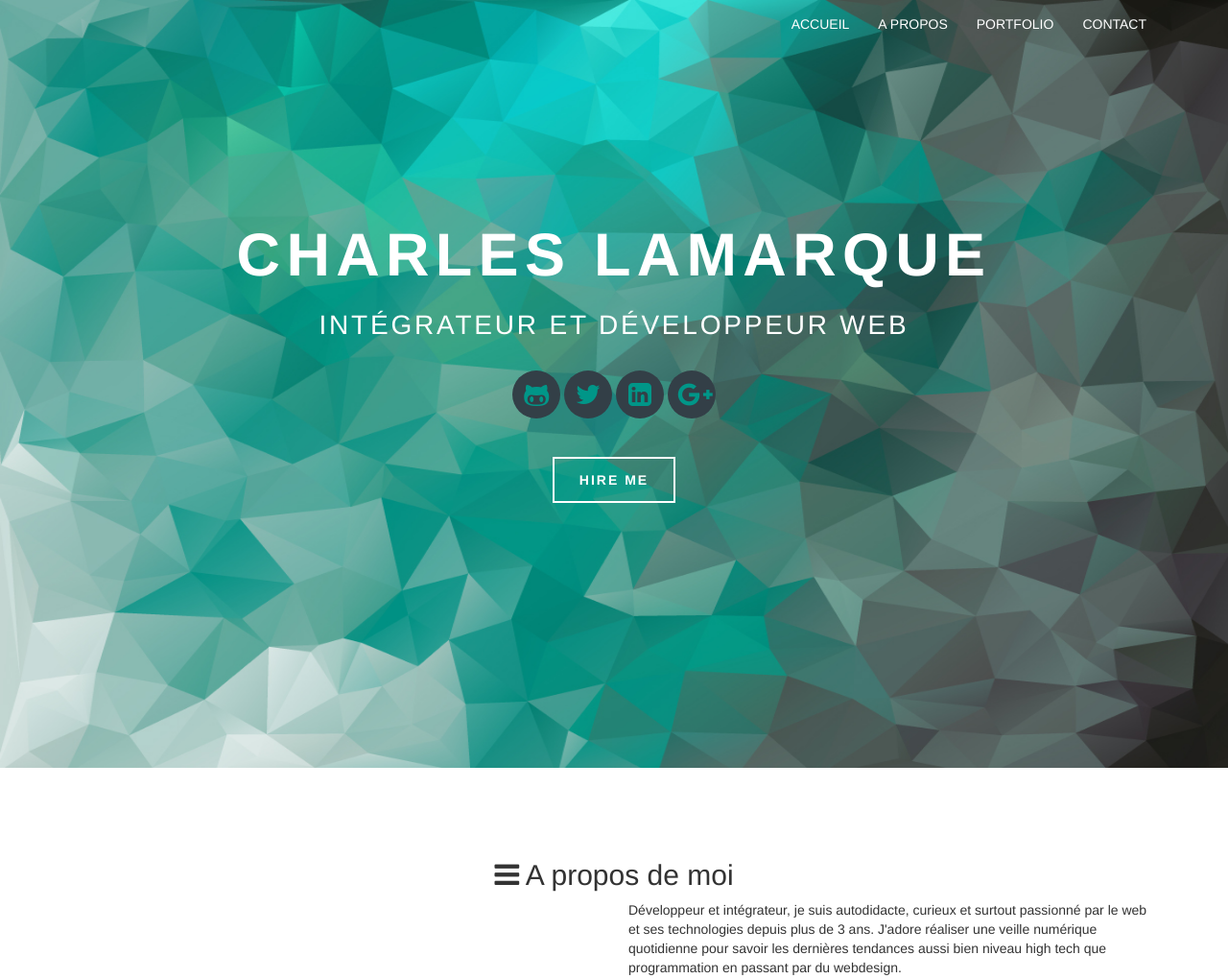
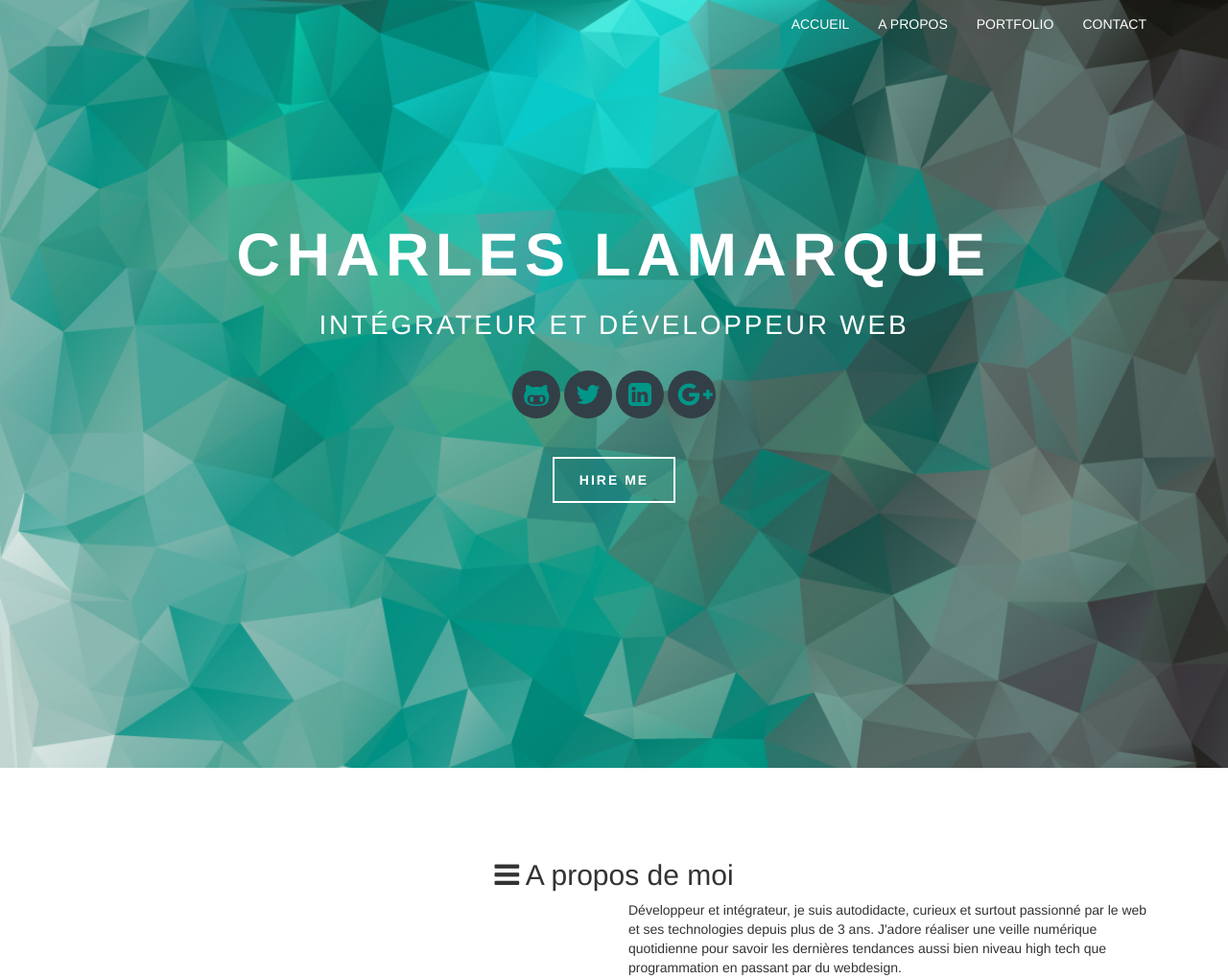
Before and after one commit to clamarque/clamarque.github.io, a PHP site: page / in a window 1280 px wide. Shown: the top 1020 px of the page at 96% size. Run offline with PHP 8.4, Linux system fonts and the light colour scheme; some libraries are stand-ins or nearby versions.

Commit message:
Update bg

```diff
--- a/style.css
+++ b/style.css
@@ -594,7 +594,7 @@ body {
     padding: 0;
     /*background: #3c4a54;*/
     background: url(img/background-2.jpg);
-    background-size: 100% 100%;
+    background-size: cover;
 }
 /*** NAVBAR ***/
 
```
